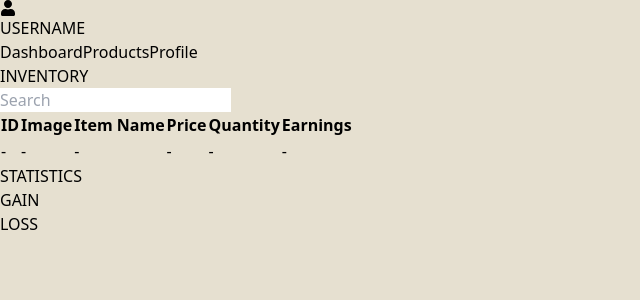
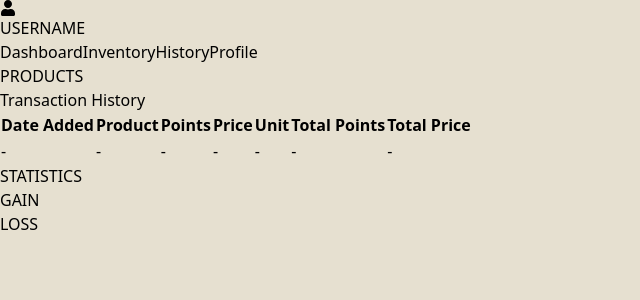
Before and after one commit to Ruzte/Inventory-System, a React (Vite) app: page /dashboard in a window 1280 px wide. Shown: the top 300 px of the page, without its empty margins (0-640 px from the left). Built offline with nearby package versions, Linux system fonts and the light colour scheme; sample sign-in values are in the browser's storage.

Commit message:
Changed Dashboard and Inventory Items, and added History Page

```diff
--- a/src/App.jsx
+++ b/src/App.jsx
@@ -1,7 +1,8 @@
 import { BrowserRouter as Router, Routes, Route, Navigate, useLocation } from 'react-router-dom';
 import Login from './pages/Login';
 import Dashboard from './pages/Dashboard';
-import Products from './pages/Products';
+import Inventory from './pages/Inventory';
+import History from './pages/History';
 import Profile from './pages/Profile';
 import Topbar from './components/Topbar';
 
@@ -48,10 +49,18 @@ function App() {
             }
           />
           <Route
-            path="/products"
+            path="/inventory"
             element={
               <ProtectedRoute>
-                <Products />
+                <Inventory />
+              </ProtectedRoute>
+            }
+          />
+          <Route
+            path="/history"
+            element={
+              <ProtectedRoute>
+                <History />
               </ProtectedRoute>
             }
           />
--- a/src/components/Topbar.jsx
+++ b/src/components/Topbar.jsx
@@ -33,10 +33,16 @@ function Topbar() {
          Dashboard
         </Link>
         <Link
-            to="/products"
+            to="/inventory"
             className="inline-block text-white hover:scale-105 transition-transform duration-200"
         >
-        Products
+        Inventory
+        </Link>
+        <Link
+            to="/history"
+            className="inline-block text-white hover:scale-105 transition-transform duration-200"
+        >
+        History
         </Link>
         <Link
             to="/profile"
@@ -44,6 +50,7 @@ function Topbar() {
         >
         Profile
         </Link>
+
       </div>
     </div>
   );
--- a/src/pages/Dashboard.jsx
+++ b/src/pages/Dashboard.jsx
@@ -1,30 +1,37 @@
+import { useNavigate } from 'react-router-dom';
+
 function Dashboard() {
+  const navigate = useNavigate();
   return (
     <div>
       <div className="grid grid-cols-3 gap-6">
         {/* Inventory Section */}
         <div className="col-span-2 bg-[#FEF5E3] p-4 rounded-lg shadow-md">
           <div className="flex justify-between items-center mb-4">
-            <h2 className="text-xl font-bold text-[#89AE29] ">INVENTORY</h2>
-            <input
-              type="text"
-              placeholder="Search"
-              className="border px-3 py-1 rounded-md text-sm"
-            />
+            <h2 className="text-xl font-bold text-[#89AE29] ">PRODUCTS</h2>
+            <button
+              type="button"
+              className="inline-block hover:scale-105 transition-transform duration-200 border px-3 py-1 rounded-md text-sm text-[#FEF5E3] bg-[#89AE29]"
+              onClick={() => navigate('/history')}
+            >
+              Transaction History
+            </button>
           </div>
           <table className="w-full text-xs font-normal text-[#2F5D55] font-inter border border-gray-300">
             <thead className="bg-[#dbe6a6] text-center">
               <tr>
-                <th className="p-2 border">ID</th>
-                <th className="p-2 border">Image</th>
-                <th className="p-2 border">Item Name</th>
+                <th className="p-2 border">Date Added</th>
+                <th className="p-2 border">Product</th>
+                <th className="p-2 border">Points</th>
                 <th className="p-2 border">Price</th>
-                <th className="p-2 border">Quantity</th>
-                <th className="p-2 border">Earnings</th>
+                <th className="p-2 border">Unit</th>
+                <th className="p-2 border">Total Points</th>
+                <th className="p-2 border">Total Price</th>
               </tr>
             </thead>
             <tbody>
               <tr>
+                <td className="p-2 border">-</td>
                 <td className="p-2 border">-</td>
                 <td className="p-2 border">-</td>
                 <td className="p-2 border">-</td>
--- /dev/null
+++ b/src/pages/History.jsx
@@ -0,0 +1,16 @@
+function Dashboard() {
+    return(
+        <div className="col-span-2 bg-[#FEF5E3] p-4 rounded-lg shadow-md">
+            <h2 className="text-xl font-bold text-[#89AE29] ">HISTORY</h2>
+
+            {/* Statistics Section */}
+            <div className="bg-[#FEF5E3] p-4 rounded-lg shadow-md flex flex-col justify-between">
+            <div className="space-y-4">
+                <div className="bg-green-100 p-4 rounded shadow text-center font-semibold text-green-800">GAIN</div>
+                <div className="bg-red-100 p-4 rounded shadow text-center font-semibold text-red-800">LOSS</div>
+            </div>
+            </div>
+        </div>
+    );
+}
+export default Dashboard
--- a/src/pages/Products.jsx
+++ b/src/pages/Inventory.jsx
@@ -11,6 +11,8 @@ function Dashboard() {
         return "₱";
       case "EUR":
         return "€";
+      case "AED":
+        return "د.إ";
       default:
         return "$";
     }
@@ -57,19 +59,15 @@ function Dashboard() {
           <table className="w-full text-xs font-normal text-[#2F5D55] font-inter border border-gray-300">
             <thead className="bg-[#dbe6a6] text-center">
               <tr>
-                <th className="p-2 border">ID</th>
-                <th className="p-2 border">Category</th>
-                <th className="p-2 border">Item Name</th>
-                <th className="p-2 border">Cost Price</th>
-                <th className="p-2 border">Selling Price</th>
-                <th className="p-2 border">Quantity</th>
+                <th className="p-2 border">Date Added</th>
+                <th className="p-2 border">Product</th>
+                <th className="p-2 border">Points</th>
+                <th className="p-2 border">Price</th>
                 <th className="p-2 border"></th>
               </tr>
             </thead>
             <tbody>
               <tr>
-                <td className="p-2 border">-</td>
-                <td className="p-2 border">-</td>
                 <td className="p-2 border">-</td>
                 <td className="p-2 border">-</td>
                 <td className="p-2 border">-</td>
@@ -82,20 +80,20 @@ function Dashboard() {
 
         {/* Add Item */}
         <div className="bg-[#FEF5E3] p-4 rounded-lg shadow-md flex flex-col justify-between">
-          <h2 className="text-xl text-[#89AE29] font-bold mb-4 ">ADD ITEM</h2>
+          <h2 className="text-xl text-[#89AE29] font-bold mb-4 ">ADD PRODUCT</h2>
 
 
 
           {/* Item Name */}
-          <label className="text-sm text-[#2F5D55] mb-1">Item Name</label>
+          <label className="text-sm text-[#2F5D55] mb-1">Product Name</label>
           <input
             type="text"
             className="w-full mb-4 p-2 rounded bg-[#f9f3d9] shadow-sm text-gray-700"
-            placeholder="Enter item name"
+            placeholder="Enter product name"
           />
 
           {/* Quantity Field */}
-          <label className="text-sm text-[#2F5D55] mb-1">Quantity</label>
+          <label className="text-sm text-[#2F5D55] mb-1">Unit(s)</label>
           <div className="flex items-center gap-2 mb-4">
             <button
               onClick={decrementQuantity}
@@ -166,9 +164,9 @@ function Dashboard() {
           </div>
         )}
 
-        {/* Cost Price */}
+        {/* Price */}
         <div className="w-1/2">
-          <label className="text-sm text-[#2F5D55] mb-1 block">Cost Price</label>
+          <label className="text-sm text-[#2F5D55] mb-1 block">Price</label>
           <div className="flex items-center gap-2">
             <span className="text-[#2F5D55]">{getCurrencySymbol()}</span>
             <input
@@ -178,20 +176,6 @@ function Dashboard() {
             />
           </div>
         </div>
-
-        {/* Selling Price */}
-        <div className="w-1/2">
-          <label className="text-sm text-[#2F5D55] mb-1 block">Selling Price</label>
-          <div className="flex items-center gap-2">
-            <span className="text-[#2F5D55]">{getCurrencySymbol()}</span>
-            <input
-              type="number"
-              placeholder="0.00"
-              className="w-full p-2 rounded bg-[#f9f3d9] shadow-sm text-gray-700"
-            />
-          </div>
-        </div>
-
 
       {/* Buttons */}
           <div className="flex gap-4 mt-4">
--- a/src/pages/Profile.jsx
+++ b/src/pages/Profile.jsx
@@ -113,6 +113,7 @@ const Profile = () => {
           <option value="USD">USD</option>
           <option value="PHP">PHP</option>
           <option value="EUR">EUR</option>
+          <option value="AED">AED</option>
         </select>
 
         {/* Buttons */}
```
